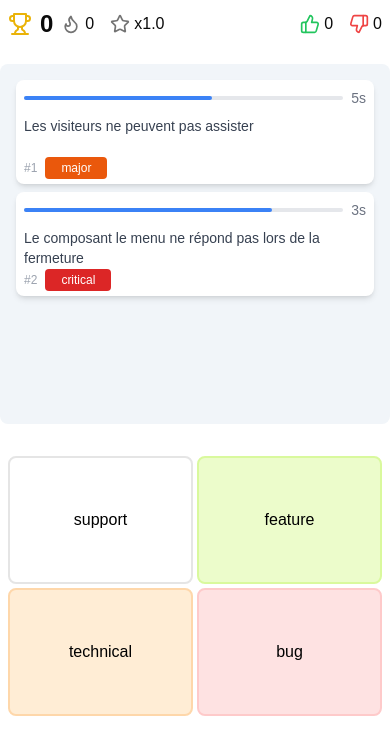
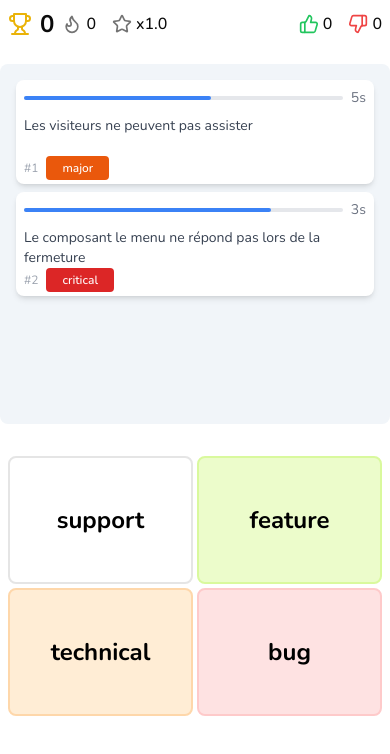
Before and after one commit to quentinhnrt/project-manager-hero, a Next.js app: page / in a window 390 px wide. Shown: the top 754 px of the page. Built offline with nearby package versions, Linux system fonts and the light colour scheme.

Commit message:
[Responsive]

```diff
--- a/src/app/layout.tsx
+++ b/src/app/layout.tsx
@@ -1,15 +1,10 @@
 import type {Metadata} from "next";
-import {Geist, Geist_Mono} from "next/font/google";
+import {Nunito} from "next/font/google";
 import "./globals.css";
 import Providers from "@/providers/providers";
 
-const geistSans = Geist({
+const nunito = Nunito({
     variable: "--font-geist-sans",
-    subsets: ["latin"],
-});
-
-const geistMono = Geist_Mono({
-    variable: "--font-geist-mono",
     subsets: ["latin"],
 });
 
@@ -26,7 +21,7 @@ export default function RootLayout({
     return (
         <html lang="en">
         <body
-            className={`${geistSans.variable} ${geistMono.variable} antialiased`}
+            className={`${nunito.className} antialiased`}
         >
         <Providers>
             {children}
--- a/src/app/page.tsx
+++ b/src/app/page.tsx
@@ -57,7 +57,7 @@ export default function Home() {
         )}
       </div>
 
-      <div className="gap-1 px-2 md:px-0 grid grid-rows-2 grid-cols-2 lg:grid-cols-4 lg:grid-rows-1 lg:gap-4 w-full max-w-7xl lg:min-h-72">
+      <div className="gap-1 px-2 md:px-0 grid grid-rows-2 grid-cols-2 lg:grid-cols-4 lg:grid-rows-1 lg:gap-4 w-full lg:min-h-72">
         {['support', 'feature', 'technical', 'bug'].map((category) => (
           <CategoryCard
             key={category}
--- a/src/components/category-card.tsx
+++ b/src/components/category-card.tsx
@@ -29,7 +29,7 @@ export function CategoryCard({
 
   return (
     <div
-      className={`${getBackgroundColor()} p-4 lg:p-6 rounded-lg border-2 text-center font-medium min-h-32 lg:max-w-72 lg:max-h-72 w-full flex items-center justify-center transition-colors`}
+      className={`${getBackgroundColor()} p-4 lg:p-6 rounded-lg border-2 text-center text-2xl font-bold min-h-32 w-full flex items-center justify-center transition-colors`}
       onDragOver={onDragOver}
       onDrop={onDrop}
     >
```
